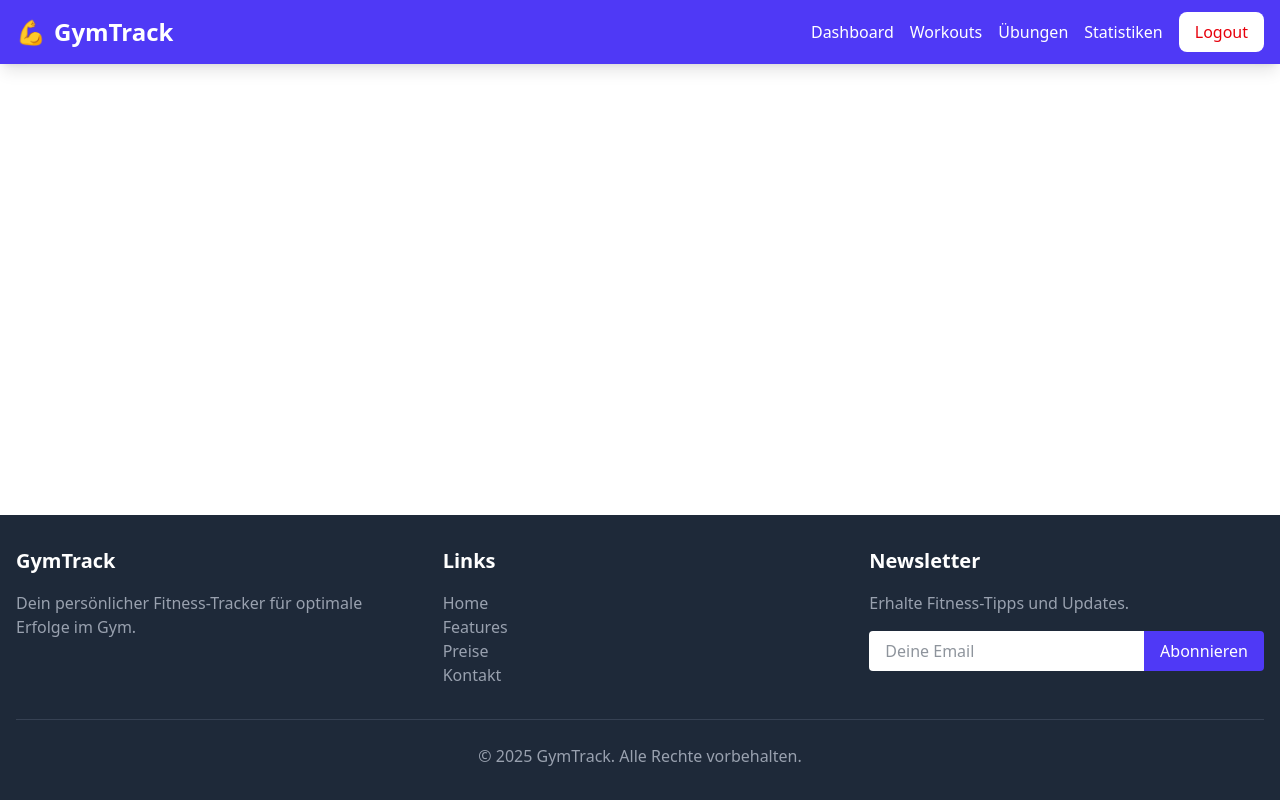
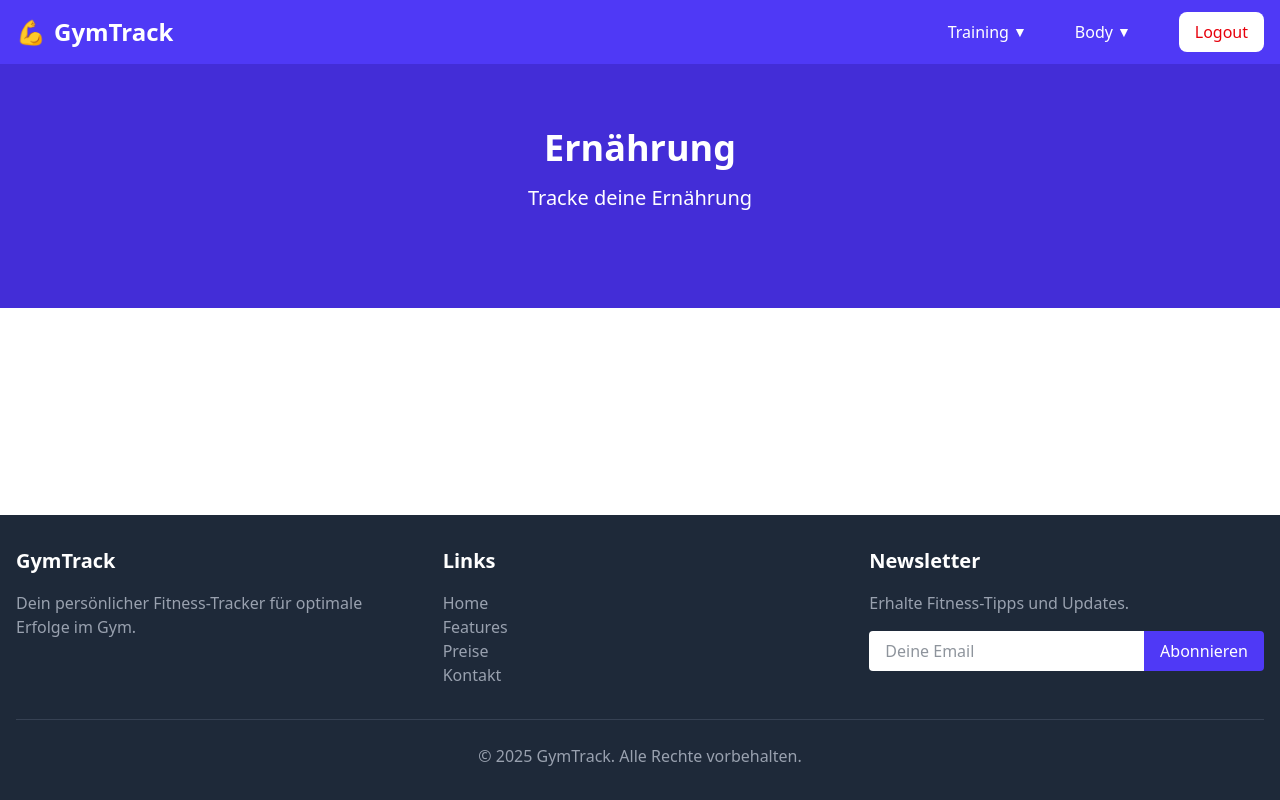
Before and after one commit to TimTrvc/GymTrackerWeb, a React (Vite) app in the folder gym-progress-tracker/frontend/: page /nutrition in a window 1280 px wide. Built offline with nearby package versions, Linux system fonts and the light colour scheme; no server answers; sample sign-in values are in the browser's storage.

Commit message:
changed navbar & added body/nutrition pages

```diff
--- a/gym-progress-tracker/frontend/src/App.jsx
+++ b/gym-progress-tracker/frontend/src/App.jsx
@@ -12,6 +12,8 @@ import Dashboard from '@/pages/Dashboard';
 import Contact from '@/pages/Contact';
 import Prices from '@/pages/Prices';
 import Features from '@/pages/Features';
+import Nutrition from '@/pages/Nutrition';
+import Body from '@/pages/Body';
 
 // Layout
 import Navbar from '@/components/layout/Navbar';
@@ -41,6 +43,8 @@ function App() {
               <Route path="/contact" element={privateRoute(Contact)} />
               <Route path="/prices" element={privateRoute(Prices)} />
               <Route path="/features" element={privateRoute(Features)} />
+              <Route path="/nutrition" element={privateRoute(Nutrition)} />
+              <Route path="/body" element={privateRoute(Body)} />
             </Routes>
           </main>
           <Footer />
--- a/gym-progress-tracker/frontend/src/components/layout/Navbar.jsx
+++ b/gym-progress-tracker/frontend/src/components/layout/Navbar.jsx
@@ -1,29 +1,116 @@
-import React, { useContext } from 'react';
+import React, { useContext, useState } from 'react';
 import { Link, useNavigate } from 'react-router';
 import { AuthContext } from '../../context/AuthContext';
 
 const Navbar = () => {
   const { isAuthenticated, logoutUser } = useContext(AuthContext);
   const navigate = useNavigate();
+  const [activeDropdown, setActiveDropdown] = useState(null);
 
   const handleLogout = () => {
     logoutUser();
     navigate('/');
   };
 
+  const toggleDropdown = (dropdown) => {
+    setActiveDropdown((prev) => (prev === dropdown ? null : dropdown));
+  };
+
   return (
-    <nav className="bg-indigo-600 text-white shadow-lg">
+    <nav className="bg-indigo-600 text-white shadow-lg overflow-visible">
       <div className="container mx-auto px-4 py-3 flex justify-between items-center">
-        <Link to="/" className="text-2xl font-bold text-white flex items-center">
-          <span className="mr-2">💪</span> GymTrack
-        </Link>
+        {/* Left: Logo */}
         <div className="flex items-center space-x-4">
+          <Link to="/" className="text-2xl font-bold text-white flex items-center">
+            <span className="mr-2">💪</span> GymTrack
+          </Link>
+        </div>
+
+        {/* Right: Links */}
+        <div className="flex items-center space-x-12">
           {isAuthenticated && (
             <>
-              <Link to="/dashboard" className="hover:text-indigo-200">Dashboard</Link>
-              <Link to="/workouts" className="hover:text-indigo-200">Workouts</Link>
-              <Link to="/exercises" className="hover:text-indigo-200">Übungen</Link>
-              <Link to="/statistics" className="hover:text-indigo-200">Statistiken</Link>
+              {/* Training Dropdown */}
+              <div className="relative">
+                <button
+                  onClick={() => toggleDropdown('training')}
+                  className="hover:text-indigo-200 flex items-center space-x-1 focus:outline-none"
+                >
+                  <span>Training</span>
+                  <span className="text-sm">▼</span>
+                </button>
+                {activeDropdown === 'training' && (
+                  <div
+                    className="absolute left-0 mt-2 w-48 rounded-md shadow-lg bg-white ring-1 ring-black ring-opacity-5 z-20"
+                  >
+                    <div className="py-1">
+                      <Link
+                        to="/exercises"
+                        className="block px-4 py-2 text-sm text-gray-700 hover:bg-indigo-100"
+                        onClick={() => setActiveDropdown(null)}
+                      >
+                        Übungen
+                      </Link>
+                      <Link
+                        to="/dashboard"
+                        className="block px-4 py-2 text-sm text-gray-700 hover:bg-indigo-100"
+                        onClick={() => setActiveDropdown(null)}
+                      >
+                        Dashboard
+                      </Link>
+                      <Link
+                        to="/statistics"
+                        className="block px-4 py-2 text-sm text-gray-700 hover:bg-indigo-100"
+                        onClick={() => setActiveDropdown(null)}
+                      >
+                        Statistiken
+                      </Link>
+                      <Link
+                        to="/workouts"
+                        className="block px-4 py-2 text-sm text-gray-700 hover:bg-indigo-100"
+                        onClick={() => setActiveDropdown(null)}
+                      >
+                        Workouts
+                      </Link>
+                    </div>
+                  </div>
+                )}
+              </div>
+
+              {/* Body Dropdown */}
+              <div className="relative">
+                <button
+                  onClick={() => toggleDropdown('body')}
+                  className="hover:text-indigo-200 flex items-center space-x-1 focus:outline-none"
+                >
+                  <span>Body</span>
+                  <span className="text-sm">▼</span>
+                </button>
+                {activeDropdown === 'body' && (
+                  <div
+                    // Position to the left or right to avoid overflow:
+                    className="absolute right-0 mt-2 w-48 rounded-md shadow-lg bg-white ring-1 ring-black ring-opacity-5 z-20"
+                  >
+                    <div className="py-1">
+                      <Link
+                        to="/nutrition"
+                        className="block px-4 py-2 text-sm text-gray-700 hover:bg-indigo-100"
+                        onClick={() => setActiveDropdown(null)}
+                      >
+                        Ernährung
+                      </Link>
+                      <Link
+                        to="/body"
+                        className="block px-4 py-2 text-sm text-gray-700 hover:bg-indigo-100"
+                        onClick={() => setActiveDropdown(null)}
+                      >
+                        Körpermaße
+                      </Link>
+                    </div>
+                  </div>
+                )}
+              </div>
+
               <button
                 onClick={handleLogout}
                 className="bg-white text-red-600 px-4 py-2 rounded-lg font-medium hover:bg-red-100"
@@ -32,6 +119,7 @@ const Navbar = () => {
               </button>
             </>
           )}
+
           {!isAuthenticated && (
             <Link
               to="/login"
--- /dev/null
+++ b/gym-progress-tracker/frontend/src/pages/Body.jsx
@@ -0,0 +1,11 @@
+import HeroSection from '@/components/layout/HeroSection';
+
+const Body = () => {
+    return (
+        <div>
+            <HeroSection title="Körpermaße" subtitle="Tracke deine Entwicklung"/>
+        </div>
+    );
+};
+
+export default Body;
--- /dev/null
+++ b/gym-progress-tracker/frontend/src/pages/Nutrition.jsx
@@ -0,0 +1,11 @@
+import HeroSection from '@/components/layout/HeroSection';
+
+const Nutrition = () => {
+    return (
+        <div>
+            <HeroSection title="Ernährung" subtitle="Tracke deine Ernährung"/>
+        </div>
+    );
+};
+
+export default Nutrition;
```
